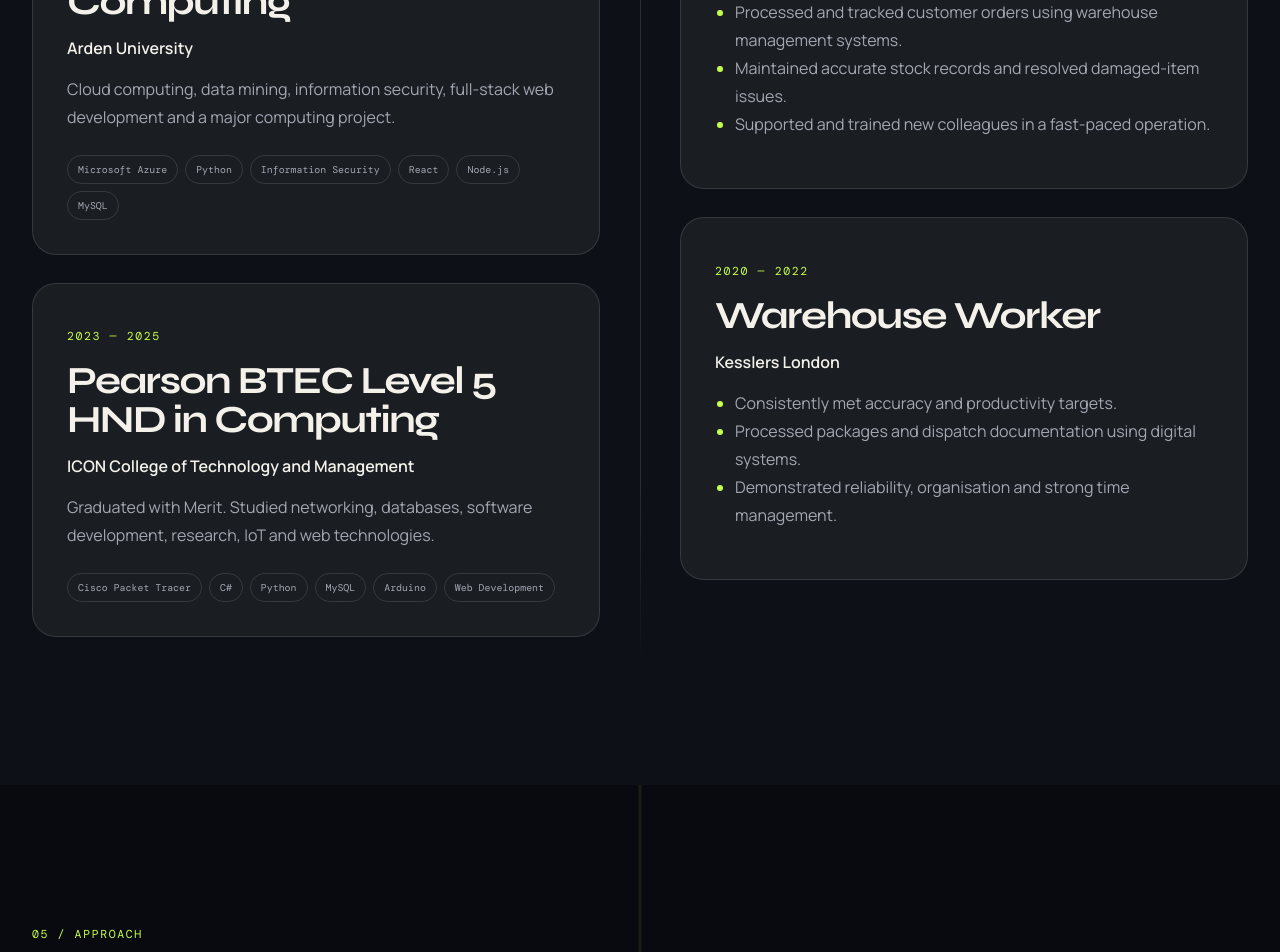
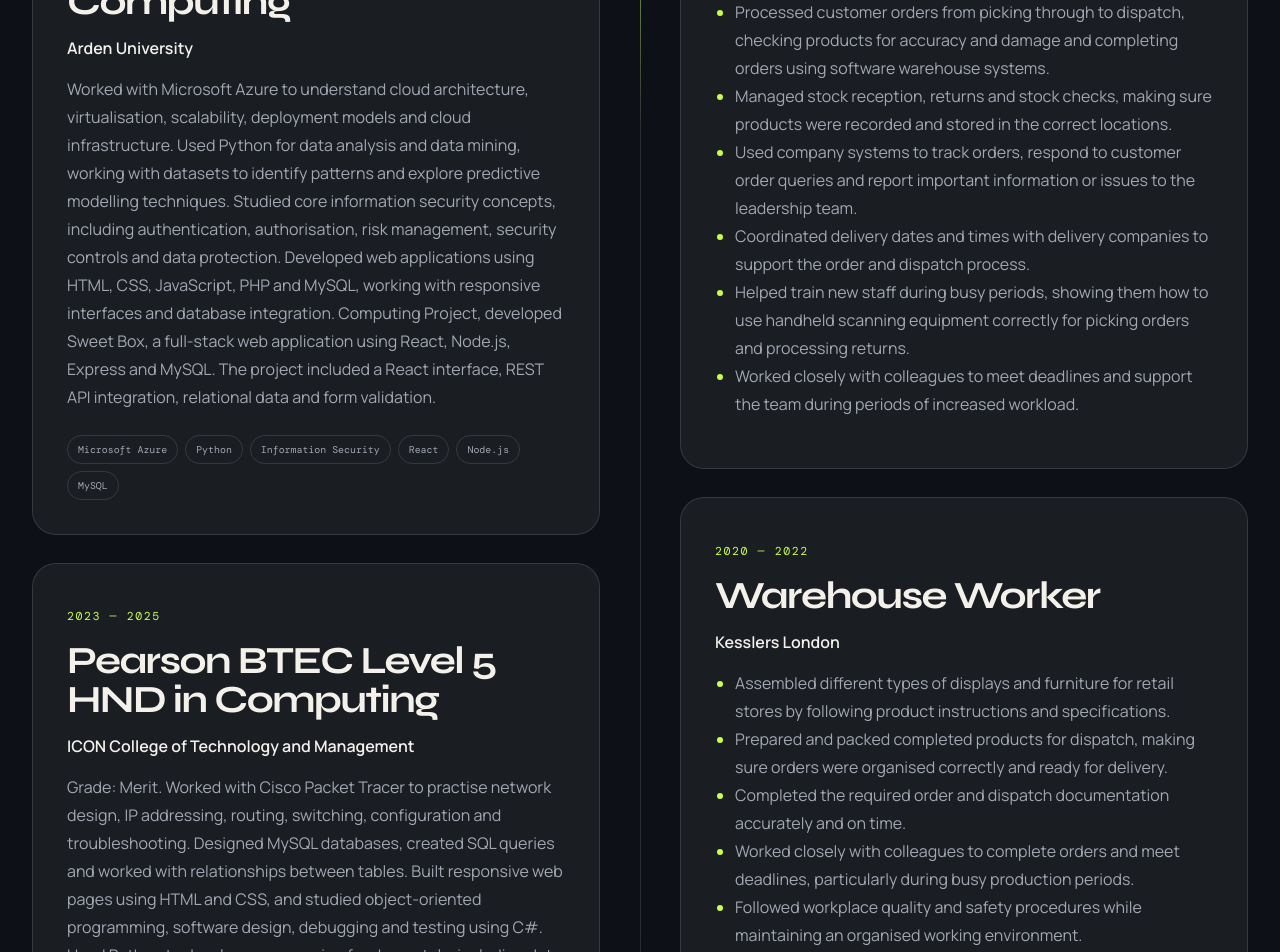
Before and after one commit to Viorica123333333333/cv-website-react, a React (Vite) app: page / in a window 1280 px wide. Shown: the part 5540-6492 px from the top of the page. Built offline with nearby package versions, Linux system fonts and the light colour scheme; a web font is replaced by a local one.

Commit message:
Update work experience

```diff
--- a/src/App.jsx
+++ b/src/App.jsx
@@ -23,7 +23,7 @@
     period: "2025 — 2026",
     title: "First Class Bachelor of Science (Honours) in Computing",
     place: "Arden University",
-    note: "Cloud computing, data mining, information security, full-stack web development and a major computing project.",
+    note: "Worked with Microsoft Azure to understand cloud architecture, virtualisation, scalability, deployment models and cloud infrastructure. Used Python for data analysis and data mining, working with datasets to identify patterns and explore predictive modelling techniques. Studied core information security concepts, including authentication, authorisation, risk management, security controls and data protection. Developed web applications using HTML, CSS, JavaScript, PHP and MySQL, working with responsive interfaces and database integration. Computing Project, developed Sweet Box, a full-stack web application using React, Node.js, Express and MySQL. The project included a React interface, REST API integration, relational data and form validation.",
     modules: [
       "Microsoft Azure",
       "Python",
@@ -38,7 +38,7 @@
     title: "Pearson BTEC Level 5 HND in Computing",
 
     place: "ICON College of Technology and Management",
-    note: " Graduated with Merit. Studied networking, databases, software development, research, IoT and web technologies.",
+    note: " Grade: Merit. Worked with Cisco Packet Tracer to practise network design, IP addressing, routing, switching, configuration and troubleshooting. Designed MySQL databases, created SQL queries and worked with relationships between tables. Built responsive web pages using HTML and CSS, and studied object-oriented programming, software design, debugging and testing using C#. Used Python to develop programming fundamentals, including data structures and algorithms. Worked with Arduino and sensors to design and implement IoT solutions, and completed a research project exploring the impact of Big Data on social media. The course also developed my experience working on projects, collaborating with others and communicating technical work clearly.",
     modules: [
       "Cisco Packet Tracer",
       "C#",
@@ -56,9 +56,12 @@
     title: "Warehouse Operative",
     place: "Delamode Anglia",
     points: [
-      "Processed and tracked customer orders using warehouse management systems.",
-      "Maintained accurate stock records and resolved damaged-item issues.",
-      "Supported and trained new colleagues in a fast-paced operation.",
+      "Processed customer orders from picking through to dispatch, checking products for accuracy and damage and completing orders using software warehouse systems.",
+      "Managed stock reception, returns and stock checks, making sure products were recorded and stored in the correct locations.",
+      "Used company systems to track orders, respond to customer order queries and report important information or issues to the leadership team.",
+      "Coordinated delivery dates and times with delivery companies to support the order and dispatch process.",
+      "Helped train new staff during busy periods, showing them how to use handheld scanning equipment correctly for picking orders and processing returns.",
+      "Worked closely with colleagues to meet deadlines and support the team during periods of increased workload.",
     ],
   },
   {
@@ -66,9 +69,12 @@
     title: "Warehouse Worker",
     place: "Kesslers London",
     points: [
-      "Consistently met accuracy and productivity targets.",
-      "Processed packages and dispatch documentation using digital systems.",
-      "Demonstrated reliability, organisation and strong time management.",
+      "Assembled different types of displays and furniture for retail stores by following product instructions and specifications.",
+      "Prepared and packed completed products for dispatch, making sure orders were organised correctly and ready for delivery.",
+      "Completed the required order and dispatch documentation accurately and on time.",
+      "Worked closely with colleagues to complete orders and meet deadlines, particularly during busy production periods.",
+      "Followed workplace quality and safety procedures while maintaining an organised working environment.",
+      "Supported the team with additional hours when needed to help complete important orders and meet deadlines.",
     ],
   },
 ];
```
